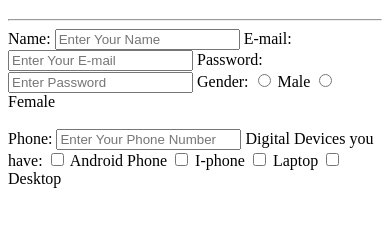
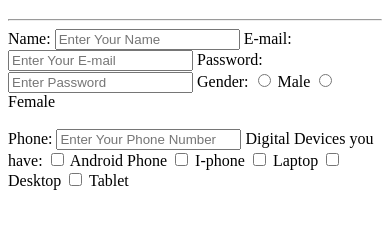
Before and after one commit to emonmolla73hbs/Form-First-Repo, a plain HTML site: page CodewithHarry.html in a window 390 px wide. Shown: the part 98-326 px from the top of the page. Drawn offline with Linux system fonts and the light colour scheme.

Commit message:
Added Tablet option.

```diff
--- a/CodewithHarry.html
+++ b/CodewithHarry.html
@@ -34,6 +34,9 @@
         Laptop
         <input type="checkbox" value="desktop">
         Desktop
+        <input type="checkbox" value="tab">
+        Tablet
+
 
 
 
```
